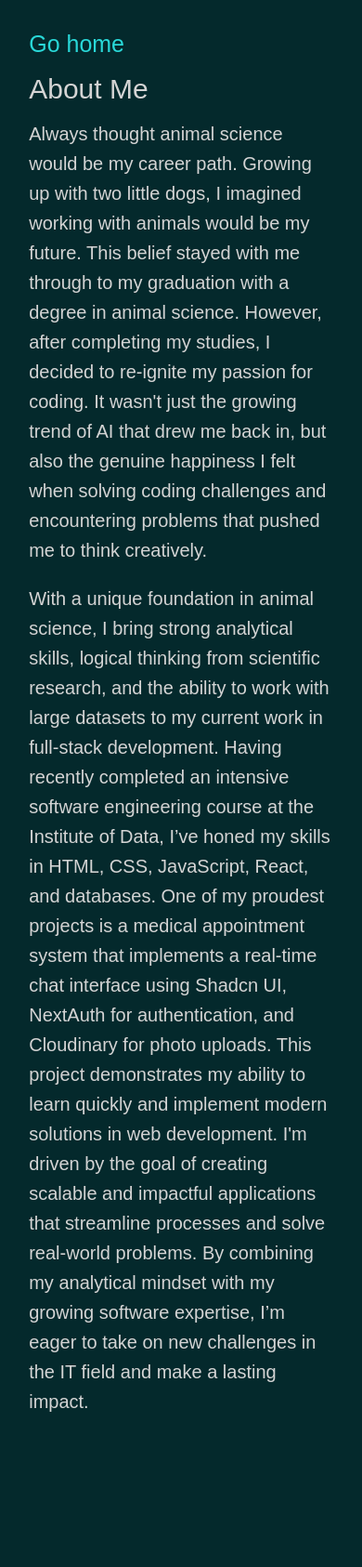
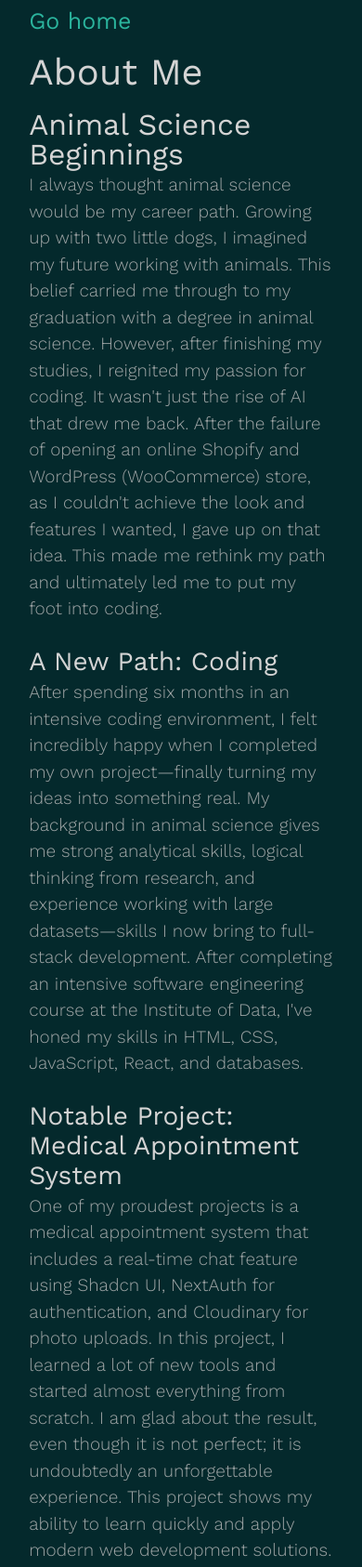
Before and after one commit to Jschong122/Jschong122.github.io, a Gatsby site: page /about in a window 390 px wide. Shown: the top 1686 px of the page at 93% size. Before the commit the page ends 1555 px from the top, so only its background shows below. Built offline with nearby package versions, Linux system fonts and the light colour scheme; Gatsby itself is replaced by a stand-in of ours.

Commit message:
fixed badge, updated intro & font weight

```diff
--- a/gatsby-config.js
+++ b/gatsby-config.js
@@ -6,7 +6,7 @@ module.exports = {
   siteMetadata: {
     title: `personal portfolio`,
 
-    siteUrl: `https://www.yourdomain.tld`,
+    siteUrl: `https://jschong122.github.io/`,
   },
   plugins: [
     "gatsby-plugin-postcss",
@@ -17,8 +17,8 @@ module.exports = {
       resolve: `gatsby-plugin-google-fonts`,
       options: {
         fonts: [
-          `"Work Sans\:100,900`,
-          `Open+Sans\:300,400,600,700`, // Example of another font
+          `Work Sans:100,200,300,400, 500, 900`,
+          `Open+Sans:300,400,600,700`,
         ],
         display: "swap",
       },
--- a/package.json
+++ b/package.json
@@ -16,7 +16,7 @@
     "build": "gatsby build",
     "serve": "gatsby serve",
     "clean": "gatsby clean",
-    "deploy": "gatsby build && gh-pages -d public"
+    "deploy": " gh-pages -d public"
   },
   "dependencies": {
     "autoprefixer": "^10.4.20",
--- a/src/components/Intro.js
+++ b/src/components/Intro.js
@@ -10,21 +10,22 @@ const Intro = () => {
       <Title title="INTRODUCTION" />
       <div className="content-inside-div ">
         <p className="">
-          I’m a software engineer with experience in building full-stack
-          applications using modern technologies like
-          <span className="font-bold">
+          I am a graduate web developdfer who transitioned from animal science
+          to software engineering. I completed a{" "}
+          <span className="font-extrabold">
             {" "}
-            {""}
-            HTML, CSS, JavaScript, React, and databases
+            six-month coding bootcamp, gaining skills in HTML, CSS, React,
+            Next.js, Express.js
           </span>
-          . Recently, I developed a medical appointment system with a real-time
-          chat interface, using Shadcn UI, NextAuth for authentication, and
-          Cloudinary for photo uploads. My focus is on creating scalable,
-          impactful applications that streamline processes and improve user
-          experience. I thrive on solving complex problems and continuously
-          learning new technologies to deliver high-quality solutions.
+          , and more. My analytical skills from animal science have been
+          invaluable in optimizing web projects. I build projects that make
+          tasks more efficient, such as a leave management system for employees
+          and managers, and a medical appointment system for real-time
+          communication between patients and doctors. My experience includes
+          front-end development with React, back-end development with
+          Express.js, and creating responsive web designs.
         </p>
-        <Link to="/about" className="">
+        <Link to="/about" id="intro-link">
           <MoveRight />
           <span className="ml-2 ">Learn more about me</span>
         </Link>
--- a/src/components/Projects.js
+++ b/src/components/Projects.js
@@ -10,7 +10,7 @@ const Projects = () => {
         <ul>
           <li>
             <ProjectCard
-              title="Dog Breeds Search tool"
+              title="Dog Breeds Search Tool"
               caption="A simple static website project to demonstrate foundational web development skills using HTML, CSS, and JavaScript."
               skills="HTML, CSS, JavaScript"
             />
@@ -19,8 +19,16 @@ const Projects = () => {
             <ProjectCard
               title="Medical Appointment System with real time chat interface"
               caption="The Capstone Project is a Medical Appointment System that enables real-time chat and note sharing between patients and doctors, using technologies like NextAuth and Socket.io."
-              skills="HTML, CSS, JavaScript, React, Shadcn UI, Socket.io, Mongodb"
+              skills="Next.js, NextAuth, Tailwind CSS, Express.js, Socket.io, Mongodb"
               link="https://github.com/Jschong122/capstone"
+            />
+          </li>
+          <li>
+            <ProjectCard
+              title="Online Leave Form System"
+              caption="The online leave form system streamlines employee leave requests. Employees can submit, view, edit, or delete their requests before a manager decides. Managers can review and approve or reject requests, ensuring an efficient process."
+              skills=" Next.js, NextAuth, Express.js, Sequelize"
+              link="https://github.com/Jschong122/IOD-mini-project-2"
             />
           </li>
         </ul>
--- a/src/components/Skills.js
+++ b/src/components/Skills.js
@@ -40,6 +40,7 @@ const Skills = () => {
           <h4>Tools</h4>
           <ul className=" list-disc flex flex-col ml-5 ">
             <li>Mongoose (Database ODM)</li>
+            <li>Sequelize (Database ODM)</li>
             <li>Cloudinary (Media Storage)</li>
             <li>NextAuth (Authentication)</li>
           </ul>
--- a/src/pages/about.js
+++ b/src/pages/about.js
@@ -9,32 +9,48 @@ const AboutPage = () => {
       <Link to="/">Go home</Link>
       <h1>About Me</h1>
       <div className="about-me-text">
-        {" "}
-        <p>
-          Always thought animal science would be my career path. Growing up with
-          two little dogs, I imagined working with animals would be my future.
-          This belief stayed with me through to my graduation with a degree in
-          animal science. However, after completing my studies, I decided to
-          re-ignite my passion for coding. It wasn't just the growing trend of
-          AI that drew me back in, but also the genuine happiness I felt when
-          solving coding challenges and encountering problems that pushed me to
-          think creatively.
+        <h2>Animal Science Beginnings</h2>
+        <p className="font-light">
+          I always thought animal science would be my career path. Growing up
+          with two little dogs, I imagined my future working with animals. This
+          belief carried me through to my graduation with a degree in animal
+          science. However, after finishing my studies, I reignited my passion
+          for coding. It wasn't just the rise of AI that drew me back. After the
+          failure of opening an online Shopify and WordPress (WooCommerce)
+          store, as I couldn't achieve the look and features I wanted, I gave up
+          on that idea. This made me rethink my path and ultimately led me to
+          put my foot into coding.
         </p>
-        <p className="mt-5">
-          With a unique foundation in animal science, I bring strong analytical
-          skills, logical thinking from scientific research, and the ability to
-          work with large datasets to my current work in full-stack development.
-          Having recently completed an intensive software engineering course at
-          the Institute of Data, I’ve honed my skills in HTML, CSS, JavaScript,
-          React, and databases. One of my proudest projects is a medical
-          appointment system that implements a real-time chat interface using
-          Shadcn UI, NextAuth for authentication, and Cloudinary for photo
-          uploads. This project demonstrates my ability to learn quickly and
-          implement modern solutions in web development. I'm driven by the goal
-          of creating scalable and impactful applications that streamline
-          processes and solve real-world problems. By combining my analytical
-          mindset with my growing software expertise, I’m eager to take on new
-          challenges in the IT field and make a lasting impact.
+
+        <h3>A New Path: Coding</h3>
+        <p className="font-light">
+          After spending six months in an intensive coding environment, I felt
+          incredibly happy when I completed my own project—finally turning my
+          ideas into something real. My background in animal science gives me
+          strong analytical skills, logical thinking from research, and
+          experience working with large datasets—skills I now bring to
+          full-stack development. After completing an intensive software
+          engineering course at the Institute of Data, I've honed my skills in
+          HTML, CSS, JavaScript, React, and databases.
+        </p>
+
+        <h3>Notable Project: Medical Appointment System</h3>
+        <p className="font-light">
+          One of my proudest projects is a medical appointment system that
+          includes a real-time chat feature using Shadcn UI, NextAuth for
+          authentication, and Cloudinary for photo uploads. In this project, I
+          learned a lot of new tools and started almost everything from scratch.
+          I am glad about the result, even though it is not perfect; it is
+          undoubtedly an unforgettable experience. This project shows my ability
+          to learn quickly and apply modern web development solutions.
+        </p>
+
+        <h3>Looking Ahead</h3>
+        <p className="font-light">
+          I'm passionate about creating scalable, impactful applications that
+          streamline processes and solve real-world problems. By combining my
+          analytical mindset with growing software expertise, I’m ready to take
+          on new challenges in the IT field and make a meaningful impact.
         </p>
       </div>
     </main>
--- a/src/pages/index.js
+++ b/src/pages/index.js
@@ -22,8 +22,7 @@ const IndexPage = () => {
       </div>
 
       <div className="  ">
-        <p> This is a testing version. Actual content might be different</p>
-        <p> Last updated on 05/10/2024</p>
+        <p> Last updated on 07/10/2024</p>
       </div>
     </div>
   );
--- a/src/styles/global.css
+++ b/src/styles/global.css
@@ -39,9 +39,6 @@ body {
   color: rgb(212, 212, 212);
 }
 
-* {
-  color: rgb(212, 212, 212);
-}
 /* index.js  */
 
 .index-wrapper {
@@ -88,19 +85,18 @@ body {
 
 .content-inside-div p {
   font-size: 1.2rem;
-  line-height: 2.5rem;
-  text-align: justify;
-  justify-content: center;
-}
-
-a {
-  color: rgb(41, 216, 216);
+  line-height: 2.3rem;
+  font-weight: 300;
 }
 
 .content-inside-div a {
   margin-top: 20px;
   display: flex;
   align-items: center;
+}
+
+#intro-link {
+  color: rgb(43, 180, 157);
 }
 
 /* social media wrapper  */
@@ -117,21 +113,25 @@ a {
 /* About me */
 .about-me {
   font-size: 25px;
-  margin: 8%;
-
-  line-height: 2rem;
+  margin: 1% 8%;
 }
 
 .about-me h1 {
-  font-size: 40px;
-  margin-top: 5%;
+  margin-top: 2%;
 }
 .about-me-text {
   width: 100%;
-  margin: 5% 0;
+  margin: 3% 0;
   font-size: 19px;
   line-height: 2rem;
   color: rgb(212, 212, 212);
+}
+
+.about-me-text p {
+  margin-bottom: 2%;
+  margin-top: 0.5%;
+  color: rgba(190, 190, 190, 0.836);
+  line-height: 1.5em;
 }
 
 .title-text {
@@ -142,6 +142,9 @@ a {
   margin: 1.5rem 0;
 }
 
+a {
+  color: rgb(43, 180, 157);
+}
 /* Media queries */
 
 @media screen and (max-width: 1024px) {
@@ -182,23 +185,15 @@ a {
     font-size: 19px;
     text-align: left;
   }
+
   .about-me {
     font-size: 25px;
-    margin: 8%;
-
-    line-height: 2rem;
+    margin: 1% 8%;
   }
 
-  .about-me h1 {
-    font-size: 30px;
-    margin-top: 5%;
-  }
-  .about-me-text {
-    width: 100%;
-    margin: 5% 0;
-    font-size: 20px;
-    line-height: 2rem;
-    color: rgb(184, 182, 182);
+  .about-me-text p {
+    margin-top: 1%;
+    margin-bottom: 8%;
   }
 
   .product-card {
```
